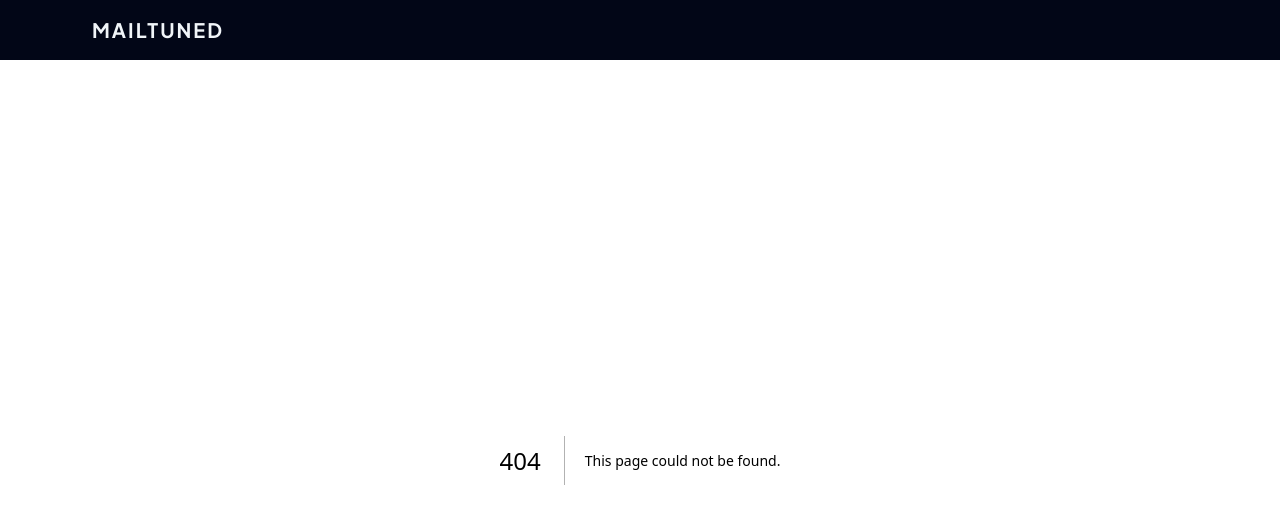
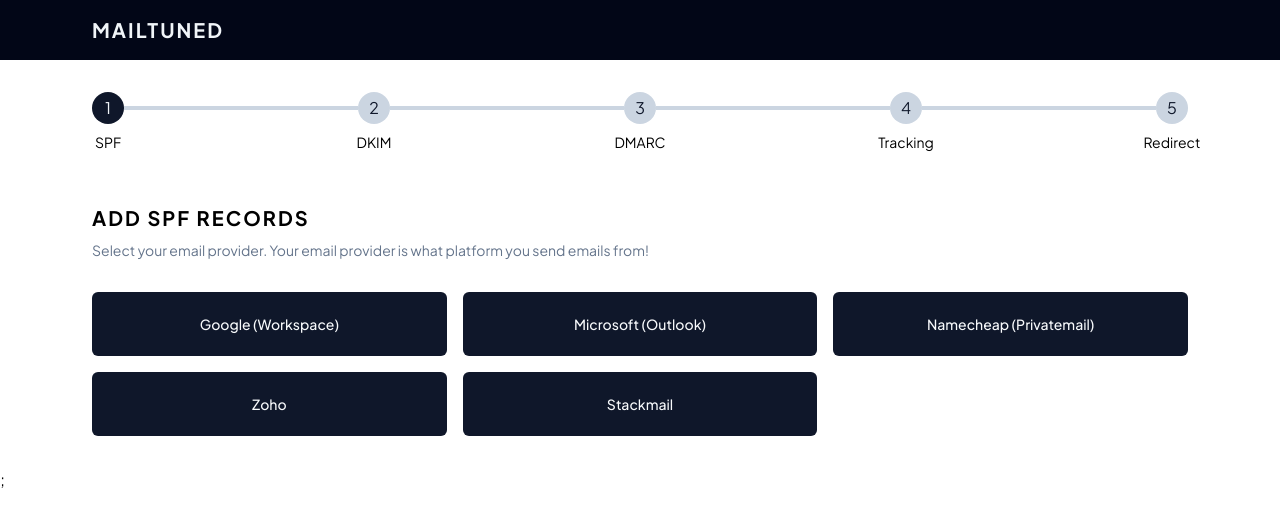
Before and after one commit to acomarcho/mailtuned, a Next.js app: page /steps/1 in a window 1280 px wide. Before the commit this address had no page. Shown: the top 526 px of the page. Built offline with nearby package versions, Linux system fonts and the light colour scheme.

Commit message:
Feat: Slice steps indicator

```diff
--- /dev/null
+++ b/app/steps/1/page.tsx
@@ -0,0 +1,57 @@
+import SpfPage from "@/app/spf/page";
+
+export default function SpfStepPage() {
+  return (
+    <>
+      <div className="max-w-wrapper mx-auto p-8 mb-4">
+        <div className="grid grid-cols-[32px_1fr_32px_1fr_32px_1fr_32px_1fr_32px] items-center">
+          <div className="grid grid-cols-1 gap-2 relative">
+            <div className="grid place-items-center bg-slate-900 text-slate-100 rounded-full w-8 h-8">
+              1
+            </div>
+            <p className="text-center w-[120px] absolute left-[-44px] top-10 text-sm">
+              SPF
+            </p>
+          </div>
+          <div className="h-1 bg-slate-300" />
+          <div className="grid grid-cols-1 gap-2 relative">
+            <div className="grid place-items-center bg-slate-300 text-slate-900 rounded-full w-8 h-8">
+              2
+            </div>
+            <p className="text-center w-[120px] absolute left-[-44px] top-10 text-sm">
+              DKIM
+            </p>
+          </div>
+          <div className="h-1 bg-slate-300" />
+          <div className="grid grid-cols-1 gap-2 relative">
+            <div className="grid place-items-center bg-slate-300 text-slate-900 rounded-full w-8 h-8">
+              3
+            </div>
+            <p className="text-center w-[120px] absolute left-[-44px] top-10 text-sm">
+              DMARC
+            </p>
+          </div>
+          <div className="h-1 bg-slate-300" />
+          <div className="grid grid-cols-1 gap-2 relative">
+            <div className="grid place-items-center bg-slate-300 text-slate-900 rounded-full w-8 h-8">
+              4
+            </div>
+            <p className="text-center w-[120px] absolute left-[-44px] top-10 text-sm">
+              Tracking
+            </p>
+          </div>
+          <div className="h-1 bg-slate-300" />
+          <div className="grid grid-cols-1 gap-2 relative">
+            <div className="grid place-items-center bg-slate-300 text-slate-900 rounded-full w-8 h-8">
+              5
+            </div>
+            <p className="text-center w-[120px] absolute left-[-44px] top-10 text-sm">
+              Redirect
+            </p>
+          </div>
+        </div>
+      </div>
+      <SpfPage />;
+    </>
+  );
+}
--- a/components/home/navigation-buttons.tsx
+++ b/components/home/navigation-buttons.tsx
@@ -23,9 +23,7 @@
           if (!isDomainSelected) {
             return toast.error(noDomainErrorMessage);
           }
-          return toast.info(
-            "This is not implemented yet, please come back later!"
-          );
+          router.push("/steps/1");
         }}
       >
         Add All
```
